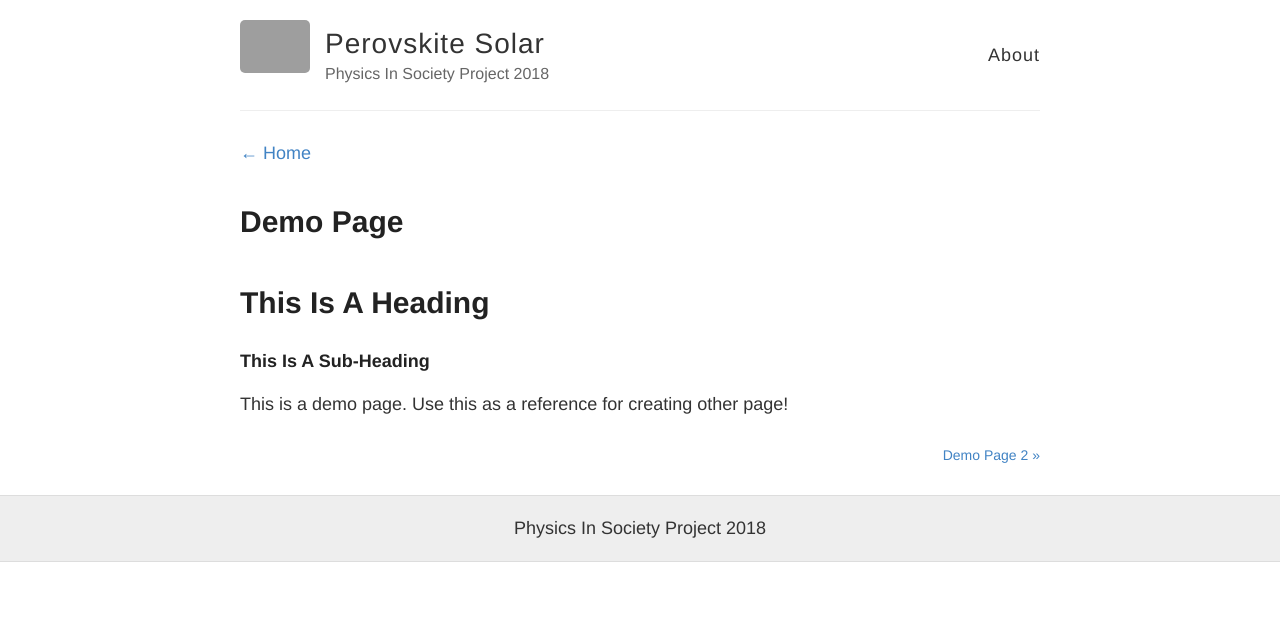
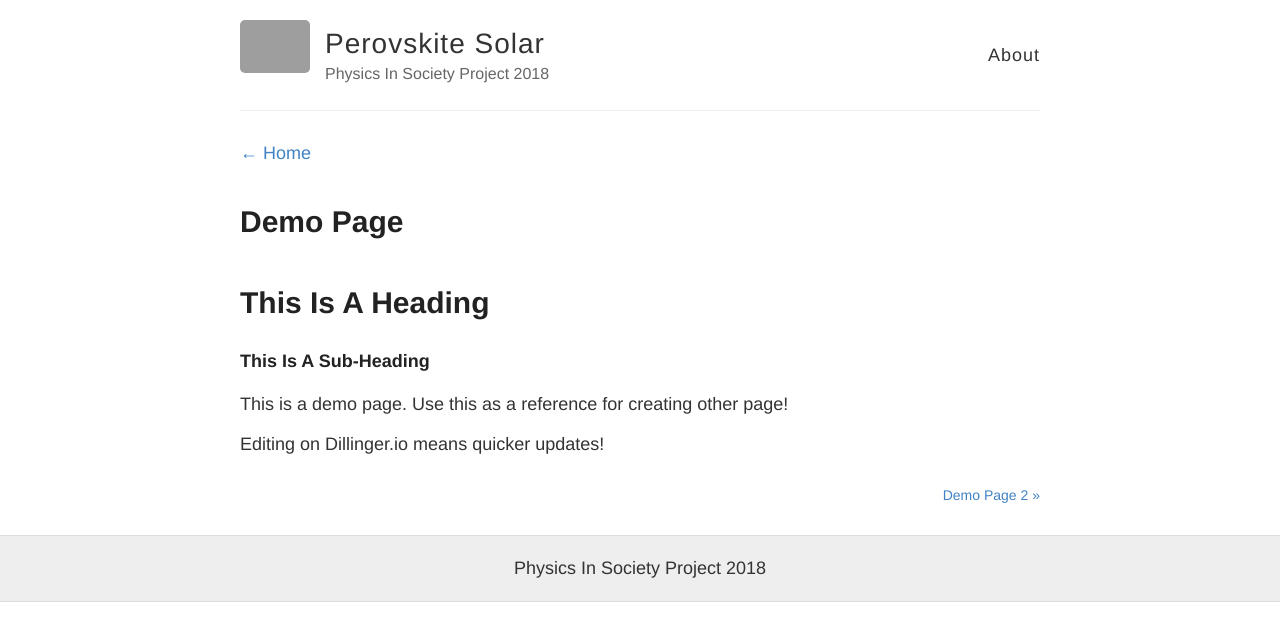
Before and after one commit to JonnyPOH/perovskite-solar, a Jekyll site: the page built from _pages/demo.md, in a window 1280 px wide. Shown: the top 641 px of the page. Built offline with Jekyll 4.4.1, drawn with Linux system fonts in a browser that asks for light colours; grey boxes are pictures that could not be loaded.

Commit message:
Saved demo.md with Dillinger.io

```diff
--- a/_pages/demo.md
+++ b/_pages/demo.md
@@ -9,3 +9,5 @@ image: /images/demo.jpg
 # This Is A Heading
 ##### This Is A Sub-Heading
 This is a demo page. Use this as a reference for creating other page!
+
+Editing on Dillinger.io means quicker updates!
```
